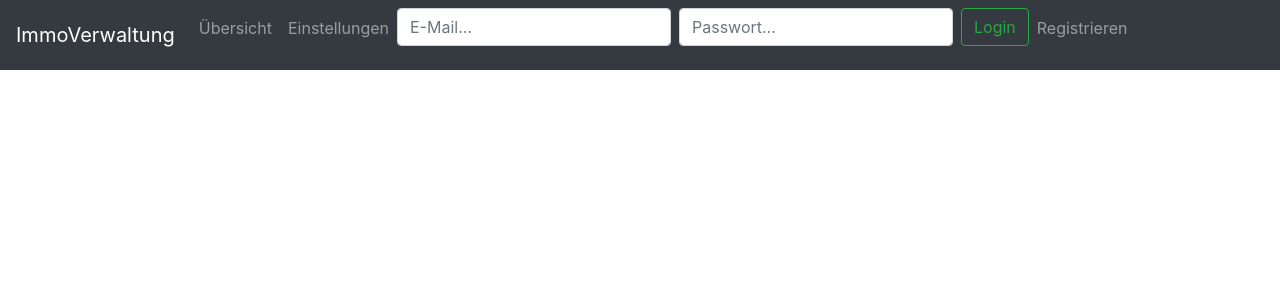
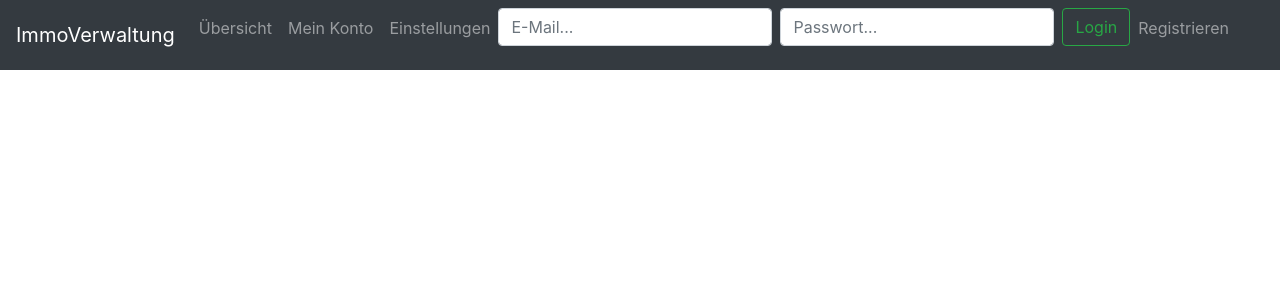
Before and after one commit to Eduard951/ImmoVerwaltung, a PHP site: page /index.php in a window 1280 px wide. Shown: the top 300 px of the page. Run offline with PHP 8.4, Linux system fonts and the light colour scheme.

Commit message:
neue header

```diff
--- a/Software/ImmoVerwaltung/header.php
+++ b/Software/ImmoVerwaltung/header.php
@@ -7,21 +7,28 @@
 	<meta name="viewport" content="width=device-width, initial-scale=1">
 	<title></title>
 	<link href="css/bootstrap.min.css" rel="stylesheet">
+	 <script src="https://ajax.googleapis.com/ajax/libs/jquery/3.4.0/jquery.min.js"></script>
+  <script src="https://cdnjs.cloudflare.com/ajax/libs/popper.js/1.14.7/umd/popper.min.js"></script>
+  <script src="https://maxcdn.bootstrapcdn.com/bootstrap/4.3.1/js/bootstrap.min.js"></script>
+
 	</head>
 	<body>
 
-		<header>
-			<nav class="navbar navbar-expand-lg navbar-dark bg-dark nav-fill">
+
+			<nav class="navbar navbar-expand-md navbar-dark bg-dark ">
 			  <a class="navbar-brand" href="baumstruktur.php">ImmoVerwaltung</a>
- 			   <div class="collapse navbar-collapse" id="navbarSupportedContent">
-				<ul class="navbar-nav mr-auto">
-					<li class="nav-item"><a href="index.php" class="nav-link">Übersicht</a></li>
+			  <button class="navbar-toggler" type="button" data-toggle="collapse" data-target="#collapsibleNavbar">
+             <span class="navbar-toggler-icon"></span>
+             </button>
+
+ 			   <div class="collapse navbar-collapse" id="collapsibleNavbar">
+				<ul class="navbar-nav ">
+					<li class="nav-item"><a href="#" class="nav-link">Übersicht</a></li>
+					<li class="nav-item"><a href="#" class="nav-link">Mein Konto</a></li>
 					<li class="nav-item"><a href="#" class="nav-link">Einstellungen</a></li>
-
 					<?php
-					if(isset($_SESSION['sessionmail'])){
+					if(isset($_SESSION['sessionname'])){
 					    echo '
-
                             <li class="nav-item"><a class="btn btn-primary" href="postfach.php" role="button">Postfach</a>
                                 <span class="badge"></span>
                             </button></li>
@@ -44,6 +51,6 @@
 				</ul>
 				</div>
 			</nav>
-		</header>
+
 </body>
 </html>
```
